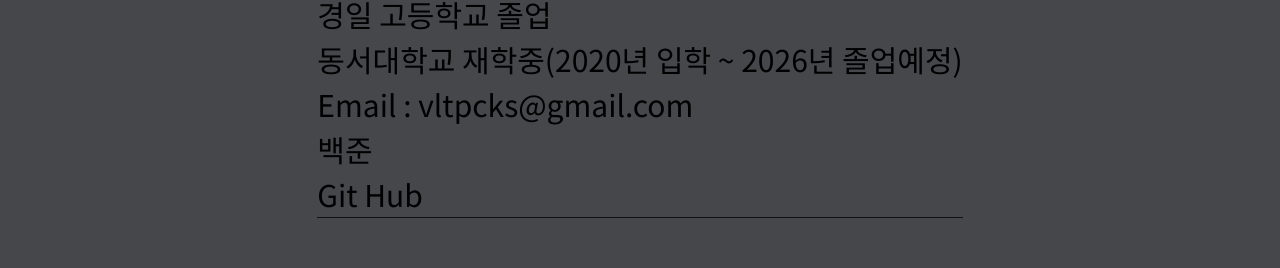
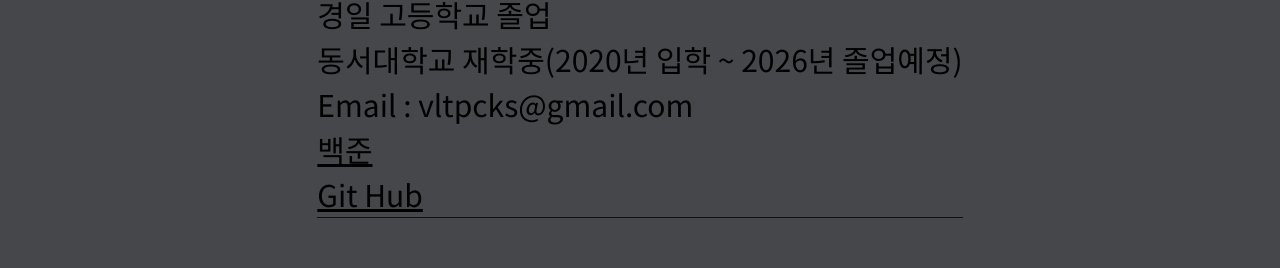
Before and after one commit to leaftha/My-PortFolio, a React (Create React App) app: page / in a window 1280 px wide. Shown: the part 1100-1368 px from the top of the page. Built offline with nearby package versions, Linux system fonts and the light colour scheme.

Commit message:
쓸데 없는 드래그 기능 제거 하이퍼링크 표시 추가

```diff
--- a/src/components/mySkils.tsx
+++ b/src/components/mySkils.tsx
@@ -54,6 +54,7 @@ function MySkils() {
         <p>동서대학교 재학중(2020년 입학 ~ 2026년 졸업예정)</p>
         <p>Email : vltpcks@gmail.com</p>
         <p
+          className={style.hyper}
           onClick={() => {
             window.open("https://solved.ac/profile/vltpcks");
           }}
@@ -61,6 +62,7 @@ function MySkils() {
           백준
         </p>
         <p
+          className={style.hyper}
           onClick={() => {
             window.open("https://github.com/leaftha");
           }}
@@ -73,11 +75,7 @@ function MySkils() {
         <div className={style.skilGrid} ref={skilRef}>
           {skils.map((skil, idx) => (
             <motion.div
-              drag
               key={skil.skil}
-              dragConstraints={{ left: 0, right: 0, top: 0, bottom: 0 }}
-              dragTransition={{ bounceStiffness: 500, bounceDamping: 20 }}
-              dragElastic={1}
               whileHover={{ scale: 1.2, transition: { duration: 0.1 } }}
               variants={cardVariants}
               custom={idx}
--- a/src/style/mySkils.module.css
+++ b/src/style/mySkils.module.css
@@ -55,3 +55,7 @@
   cursor: pointer;
   border-radius: 20%;
 }
+
+.hyper {
+  text-decoration: underline;
+}
```
